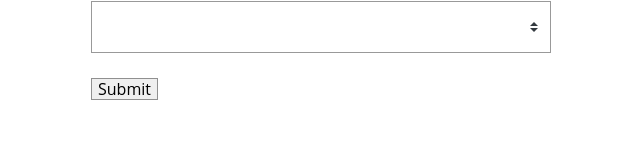
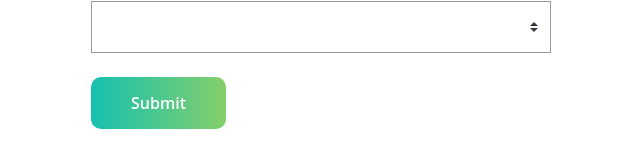
Before and after one commit to OussamaAlouat/vue-next-level, a Vue app: page /event/create in a window 1280 px wide. Shown: the part 895-1041 px from the top of the page, without its empty margins (319-959 px from the left). Before the commit the page ends 1016 px from the top, so only its background shows below. Built offline with nearby package versions, Linux system fonts and the light colour scheme.

Commit message:
Added base button component

```diff
--- /dev/null
+++ b/src/components/BaseButton.vue
@@ -0,0 +1,90 @@
+<template>
+    <div>
+        <button
+          class="button"
+          v-on="$listeners"
+          :class="buttonClass"
+          v-bind="$attrs"
+        >
+          <slot/>
+        </button>
+    </div>
+</template>
+
+<script>
+export default {
+  inheritAttrs: false,
+  props: {
+    buttonClass: {
+      type: String
+    }
+  }
+}
+</script>
+
+<style scoped>
+.button {
+  display: inline-flex;
+  align-items: center;
+  justify-content: space-between;
+  height: 52px;
+  padding: 0 40px;
+  background: transparent;
+  border: none;
+  border-radius: 10px;
+  text-align: center;
+  font-weight: 600;
+  white-space: nowrap;
+  transition: all 0.2s linear;
+}
+.button:hover {
+  -webkit-transform: scale(1.02);
+  transform: scale(1.02);
+  box-shadow: 0 7px 17px 0 rgba(0, 0, 0, 0.2), 0 6px 20px 0 rgba(0, 0, 0, 0.19);
+}
+.button:active {
+  -webkit-transform: scale(1);
+  transform: scale(1);
+  box-shadow: none;
+}
+.button:focus {
+  outline: 0;
+}
+.button.-fill-gradient {
+  background: linear-gradient(to right, #16c0b0, #84cf6a);
+  color: #ffffff;
+}
+.button:disabled {
+  -webkit-transform: scale(1);
+  transform: scale(1);
+  box-shadow: none;
+  background: #eeeeee;
+}
+.button + .button {
+  margin-left: 1em;
+}
+.button.-fill-gray {
+  background: rgba(0, 0, 0, 0.5);
+  color: #ffffff;
+}
+.button.-size-small {
+  height: 32px;
+}
+.button.-icon-right {
+  text-align: left;
+  padding: 0 20px;
+}
+.button.-icon-right > .icon {
+  margin-left: 10px;
+}
+.button.-icon-left {
+  text-align: right;
+  padding: 0 20px;
+}
+.button.-icon-left > .icon {
+  margin-right: 10px;
+}
+.button.-icon-center {
+  padding: 0 20px;
+}
+</style>
--- a/src/views/EventCreate.vue
+++ b/src/views/EventCreate.vue
@@ -49,7 +49,7 @@
         class="field"
       />
 
-      <input type="submit" class="button -fill-gradient" value="Submit"/>
+      <base-button buttonClass="-fill-gradient" type="submit">Submit</base-button>
     </form>
   </div>
 </template>
@@ -60,12 +60,14 @@
 import NProgress from 'nprogress'
 import BaseInput from '@/components/BaseInput.vue'
 import BaseSelect from '@/components/BaseSelect.vue'
+import BaseButton from '@/components/BaseButton.vue'
 
 export default {
   components: {
     Datepicker,
     BaseInput,
-    BaseSelect
+    BaseSelect,
+    BaseButton
   },
   data() {
     const times = []
```
